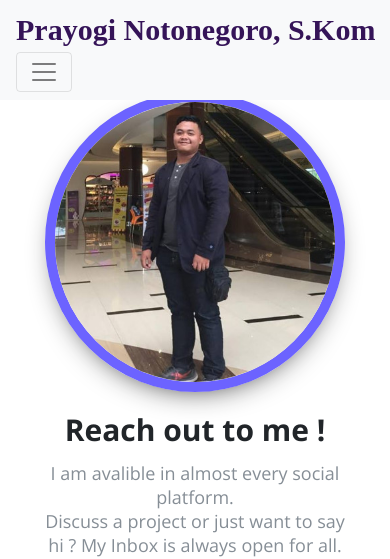
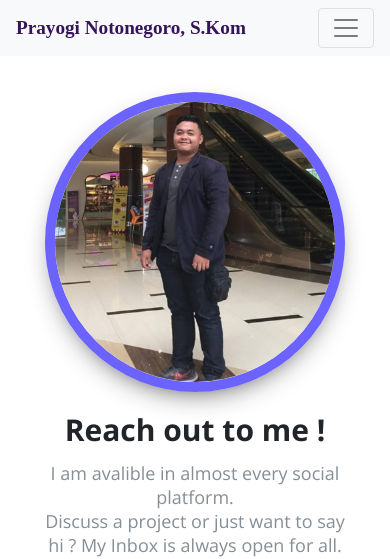
Before and after one commit to Prayoginotonegoro/cv-online-native, a plain HTML site: page contact.html in a window 390 px wide. Shown: the top 559 px of the page. Drawn offline with nearby package versions, Linux system fonts and the light colour scheme; a web font is replaced by a local one.

Commit message:
new update

```diff
--- a/Education.css
+++ b/Education.css
@@ -244,7 +244,18 @@ a{
   .certificate-text{
     text-align: left;
   }
-
+  @media only screen and (max-width : 764px){
+    .brand-name ,.navbar-light .navbar-brand{
+    font-family: "Brush Script MT";
+    /* margin-bottom: 3px; */
+    font-size: larger;
+    font-weight: bold;
+    color: #351458;
+  }
+    .headerachor, .dropdown, .dropdown-item{
+      font-size: smaller;
+    }
+}
   .box-shadow { box-shadow:5px 5px 5px #d9dbdf; }
   .slider{
     width: 70%;
--- a/Project.css
+++ b/Project.css
@@ -109,14 +109,21 @@ a{
    font-weight: 300;
  }
 
-
  @media only screen and (max-width : 764px){
-   .project-heading{
-     width: 100%;
-   }
-
+  .brand-name ,.navbar-light .navbar-brand{
+  font-family: "Brush Script MT";
+  /* margin-bottom: 3px; */
+  font-size: larger;
+  font-weight: bold;
+  color: #351458;
 }
-
+  .headerachor, .dropdown, .dropdown-item{
+    font-size: smaller;
+  }
+  .project-heading{
+    width: 100%;
+  }
+}
 
   footer{
     padding-top: 2%;
--- a/contact.css
+++ b/contact.css
@@ -174,9 +174,22 @@ a{
     100% { transform: rotate(  0.0deg) }
   }
 
-
+  @media only screen and (max-width : 764px){
+      .brand-name ,.navbar-light .navbar-brand{
+      font-family: "Brush Script MT";
+      /* margin-bottom: 3px; */
+      font-size: larger;
+      font-weight: bold;
+      color: #351458;
+    }
+      .headerachor, .dropdown, .dropdown-item{
+        font-size: smaller;
+      }
+  }
   @media only screen and (max-width : 950px){
-
+    .navbar-brand{
+      font-size: smaller;
+    }
     body,html{
       text-align: center;
       font-size: 16px;
@@ -194,8 +207,14 @@ a{
     .navbar-nav{
       align-items: flex-start;
     }
+
   }
-
+  @media only screen and (max-width : 746px){
+    .navbar-brand{
+      font-size: 10px;
+      color: #a10a0a;
+    }
+  }
   footer{
     padding-top: 2%;
     color: #868e96;
--- a/organizationexperience.css
+++ b/organizationexperience.css
@@ -218,7 +218,18 @@ a{
   .degree{
       font-size: 15px;
   }
-
+  @media only screen and (max-width : 764px){
+    .brand-name ,.navbar-light .navbar-brand{
+    font-family: "Brush Script MT";
+    /* margin-bottom: 3px; */
+    font-size: larger;
+    font-weight: bold;
+    color: #351458;
+  }
+    .headerachor, .dropdown, .dropdown-item{
+      font-size: smaller;
+    }
+}
 .jika{
   padding-top: 3em;
   padding-bottom:2em;
--- a/skill.css
+++ b/skill.css
@@ -350,7 +350,18 @@ to {
     color: #fff;
 }
 
-
+@media only screen and (max-width : 764px){
+    .brand-name ,.navbar-light .navbar-brand{
+    font-family: "Brush Script MT";
+    /* margin-bottom: 3px; */
+    font-size: larger;
+    font-weight: bold;
+    color: #351458;
+  }
+    .headerachor, .dropdown, .dropdown-item{
+      font-size: smaller;
+    }
+}
 @media only screen and (max-width : 950px){
 
     body,html{
--- a/workexperience.css
+++ b/workexperience.css
@@ -220,7 +220,18 @@ p{
       font-size: 15px;
   }
 
-
+  @media only screen and (max-width : 764px){
+    .brand-name ,.navbar-light .navbar-brand{
+    font-family: "Brush Script MT";
+    /* margin-bottom: 3px; */
+    font-size: larger;
+    font-weight: bold;
+    color: #351458;
+  }
+    .headerachor, .dropdown, .dropdown-item{
+      font-size: smaller;
+    }
+}
   .box-title i{
     margin-right:5px;
   }
```
Also changed, not shown: organizationexperience.html (+1 -1 lines), style.css (+6 -6 lines).
